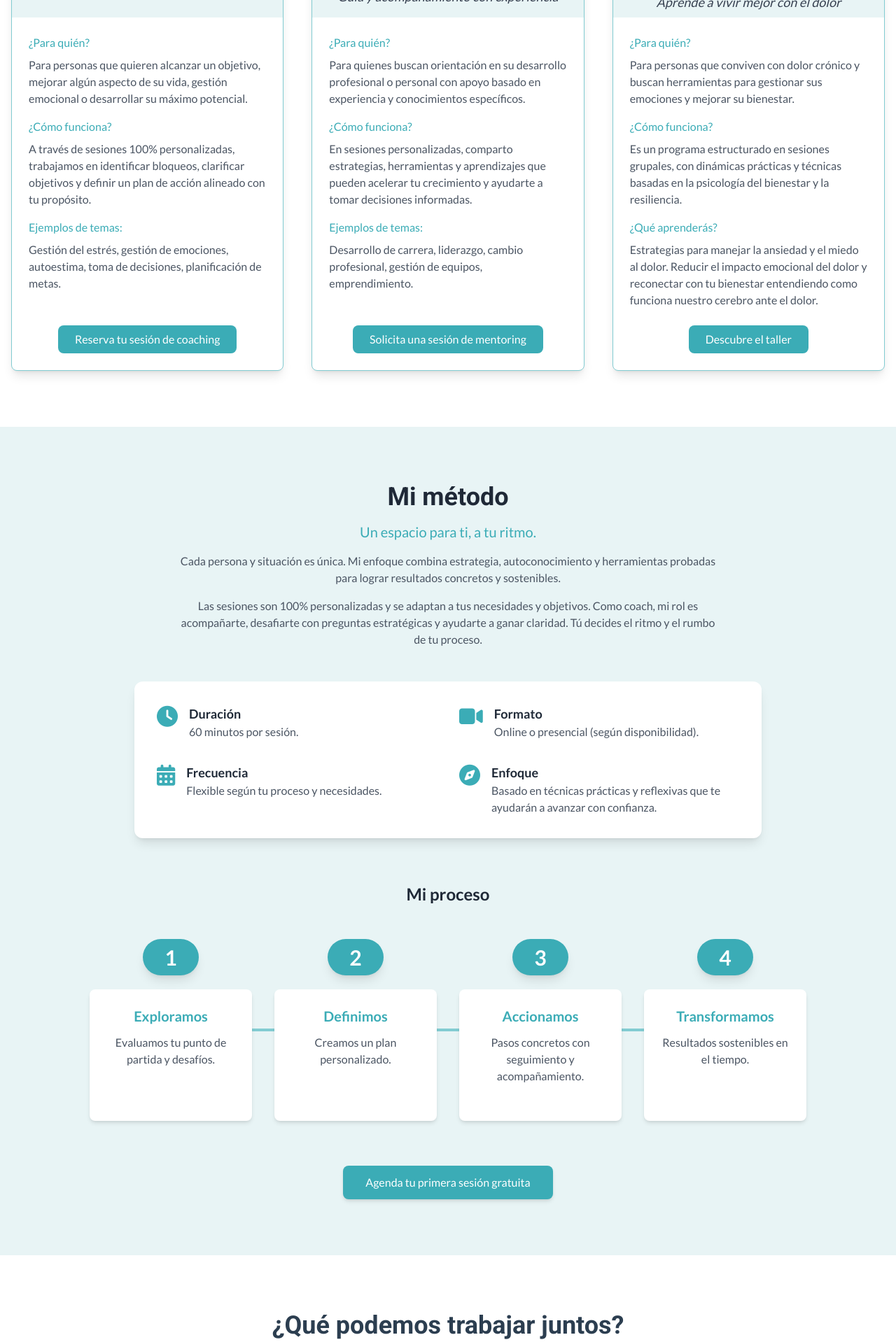
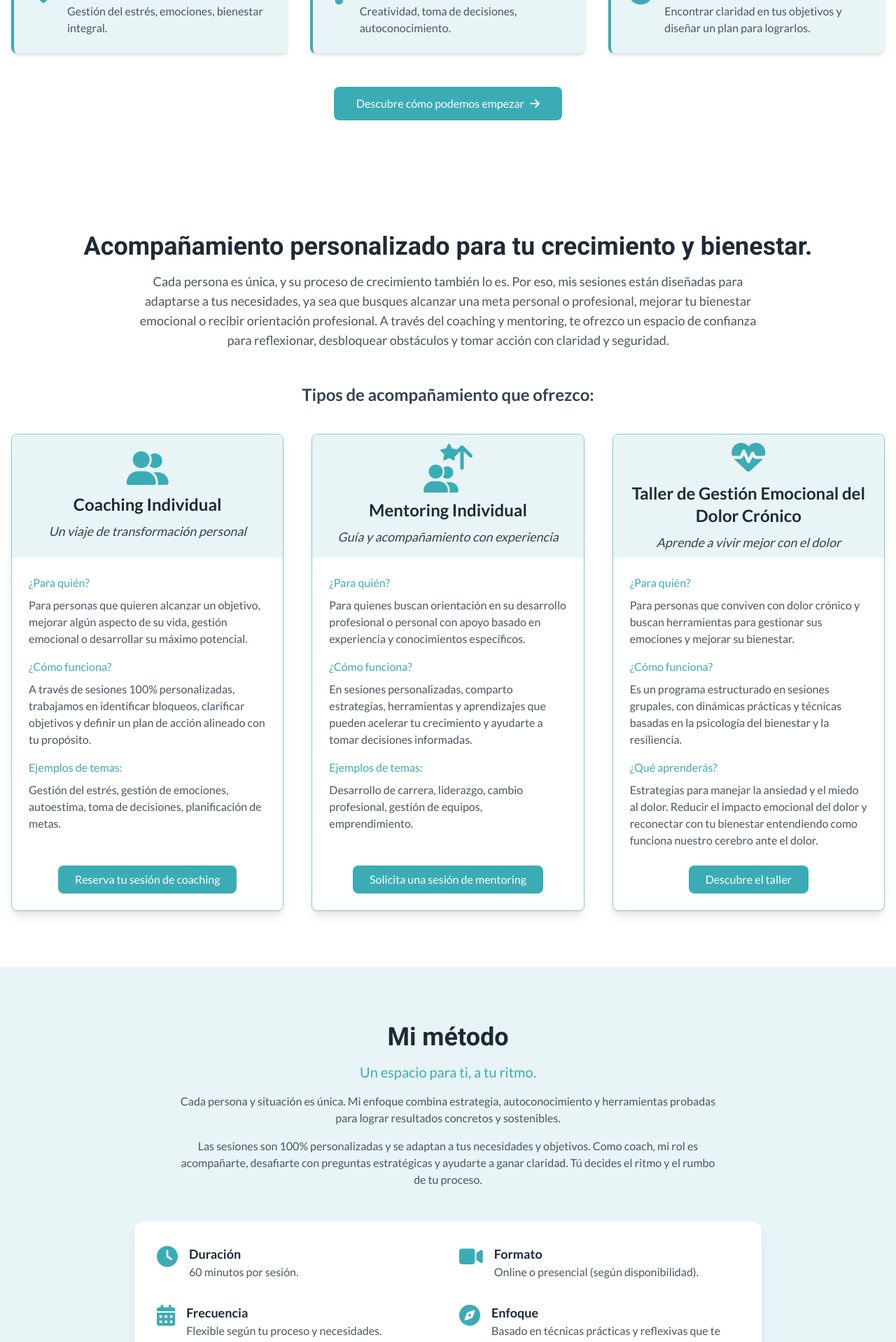
Before and after one commit to crisgilalcon/cristinacoaching, a React (Create React App) app: page / in a window 1280 px wide. Shown: the part 2080-3998 px from the top of the page at 70% size. Built offline with nearby package versions, Linux system fonts and the light colour scheme; the HTML template or start-up script is replaced by a standard one.

Commit message:
section rearrangement

```diff
--- a/src/App.js
+++ b/src/App.js
@@ -19,9 +19,9 @@ function App() {
       <main>
         <Hero />
         <About />
+        <WorkTogether />
         <Services />
         <Method />
-        <WorkTogether />
         <Workshops />
         <Testimonials />
         <Cta />
```
